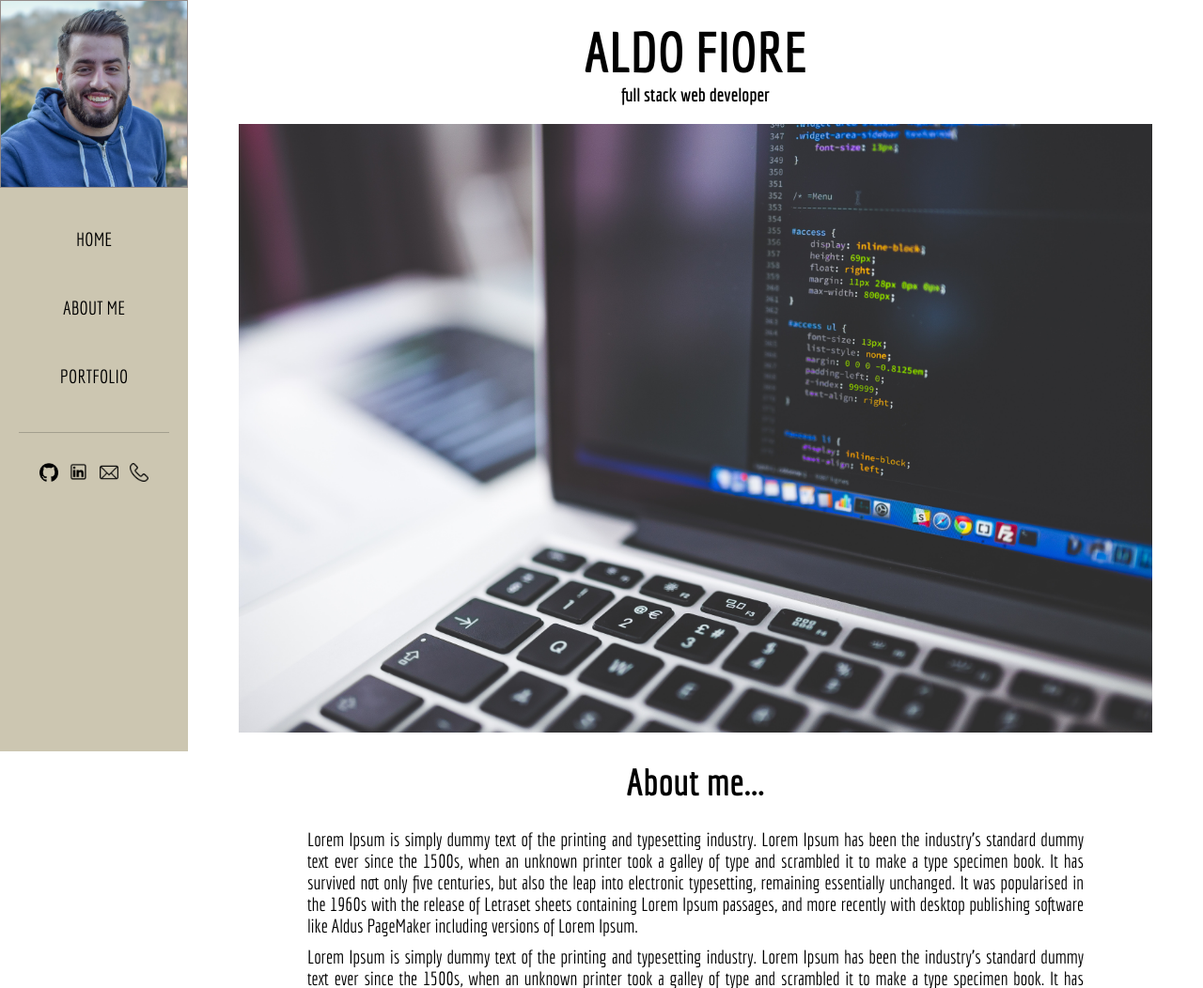
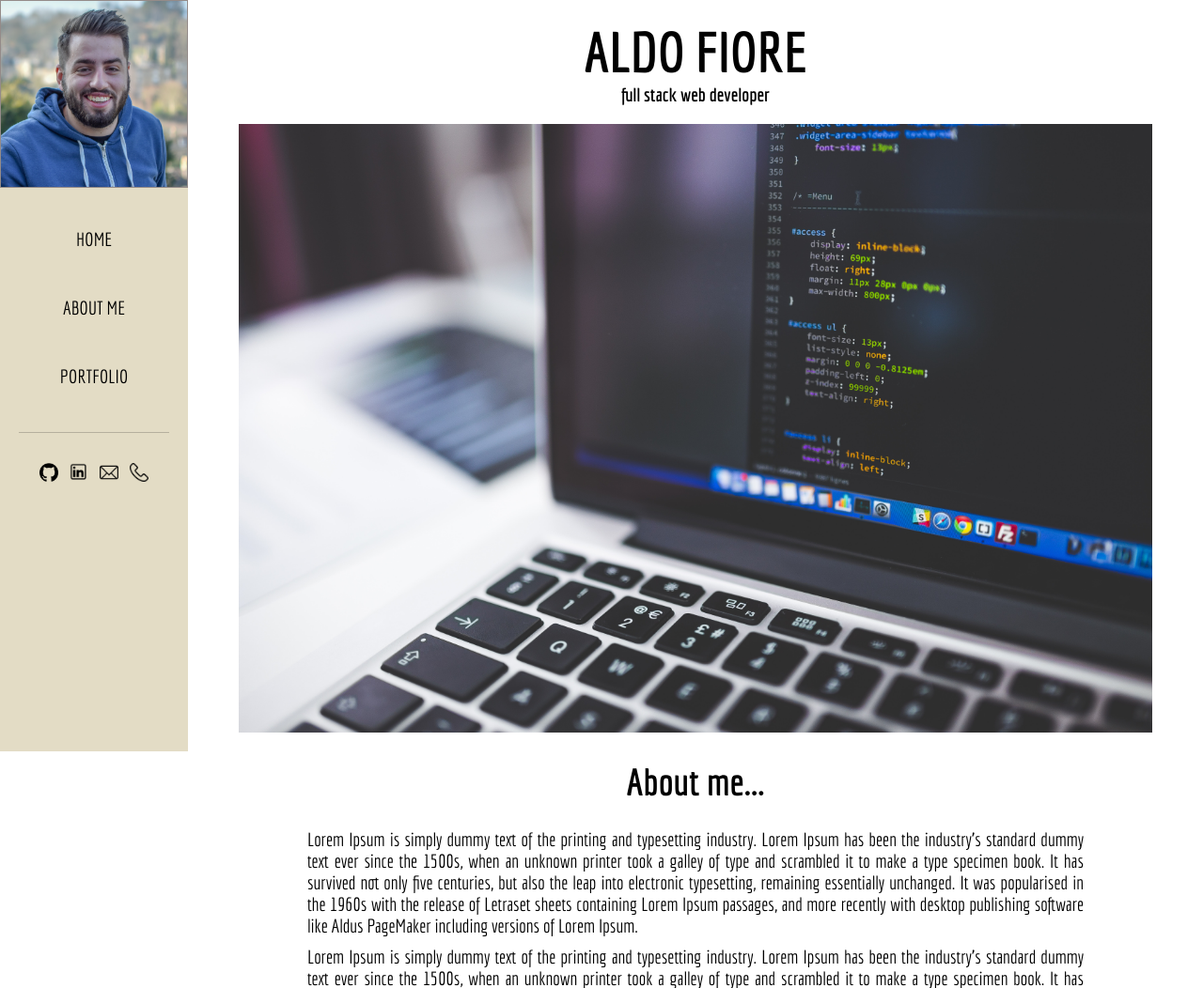
Before and after one commit to aldofiore28/portfolio-build, a PHP site: page / in a window 1280 px wide. Shown: the top 1052 px of the page at 94% size. Run offline with PHP 8.4, Linux system fonts and the light colour scheme.

Commit message:
color tweaking

```diff
--- a/styles/styles.css
+++ b/styles/styles.css
@@ -36,7 +36,7 @@ body {
   height: 100%;
   width: 200px;
   position: fixed;
-  background-color: #CCC6B1;
+  background-color: #E3DCC5;
   text-align: center;
 }
 
@@ -151,7 +151,8 @@ body {
 .projects img {
   width: 200px;
   height: 200px;
-  background-color: #CCC6B1;
+  border: 1px solid #948B89;
+  background-color: #E3DCC5;
 }
 
 .projects p {
```
